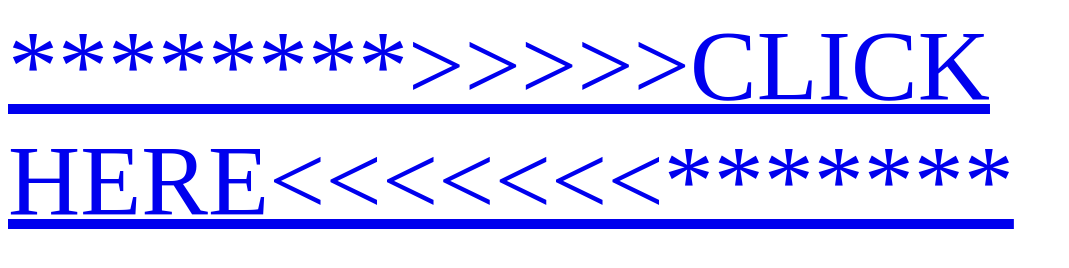
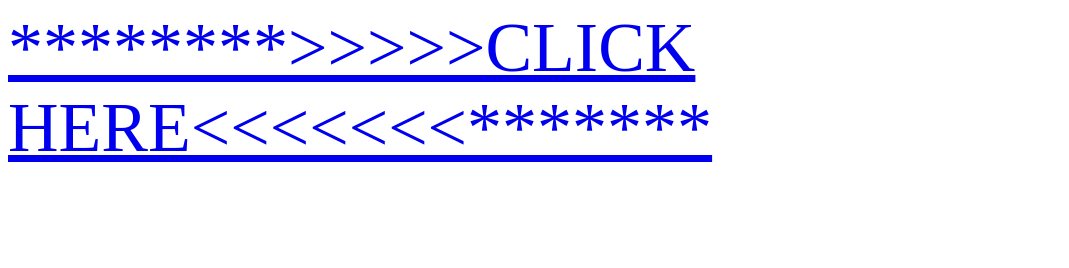
Before and after one commit to pokethejakub/pokethejakub, a plain HTML site: page index.html in a window 1280 px wide. Shown: the whole page, without its empty margins (0-1069 px from the left). Drawn offline with Linux system fonts and the light colour scheme.

Commit message:
Update index.html

```diff
--- a/index.html
+++ b/index.html
@@ -1 +1 @@
-<a style="font-size: 100px" href="jakub.html">********>>>>>CLICK HERE<<<<<<<*******</a>
+<a style="font-size: 70px" href="jakub.html">********>>>>>CLICK HERE<<<<<<<*******</a>
```
